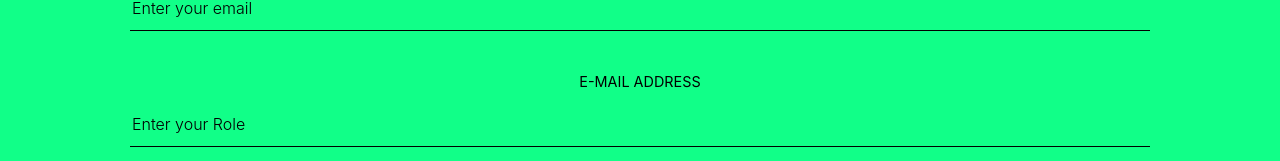
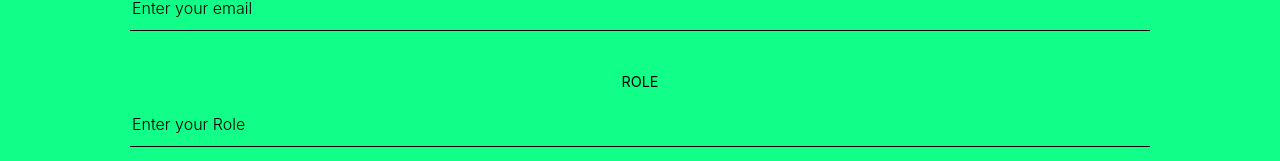
Before and after one commit to i-ll-serve-soup-july-2019/FrontEnd, a React (Create React App) app in the folder serve-soup/: page / in a window 1280 px wide. Shown: the part 558-719 px from the top of the page. Built offline with nearby package versions, Linux system fonts and the light colour scheme.

Commit message:
Fixed Router issue from merge

```diff
--- a/serve-soup/src/App.js
+++ b/serve-soup/src/App.js
@@ -1,6 +1,6 @@
 
 import React, { Component } from 'react';
-import { HashRouter as Router, Route, Link, NavLink } from 'react-router-dom';
+import { BrowserRouter as Router, Route, Link, NavLink } from 'react-router-dom';
 import SignUpForm from './pages/SignUpForm';
 import SignInForm from './pages/SignInForm';
 import HomePage from "./components/HomePage";
@@ -11,7 +11,7 @@ import './App.css';
 class App extends Component {
   render() {
     return (
-      <Router basename="/react-auth-ui/">
+      <Router>
         <div className="App">
           <div className="App__Aside"></div>
           <div className="App__Form">
--- a/serve-soup/src/index.js
+++ b/serve-soup/src/index.js
@@ -8,9 +8,7 @@ import { createStore, applyMiddleware } from 'redux';
 import { Provider } from 'react-redux';
 import rootReducer from './reducer';
 import 'bootstrap/dist/css/bootstrap.min.css';
-
-//Importing react router
-import { BrowserRouter as Router } from "react-router-dom";
+import {BrowserRouter as Router} from 'react-router-dom';
 
 const store = createStore(rootReducer, applyMiddleware(thunk, logger));
 
@@ -22,5 +20,3 @@ ReactDOM.render(
   </Provider>,
   document.getElementById("root")
 );
-
-ReactDOM.render(<App />, document.getElementById('root'));
--- a/serve-soup/src/pages/SignUpForm.js
+++ b/serve-soup/src/pages/SignUpForm.js
@@ -50,7 +50,7 @@ class SignUpForm extends Component {
                 <input type="email" id="email" className="FormField__Input" placeholder="Enter your email" name="email" value={this.state.email} onChange={this.handleChange} />
               </div>
               <div className="FormField">
-                <label className="FormField__Label" htmlFor="email">E-Mail Address</label>
+                <label className="FormField__Label" htmlFor="role">Role</label>
                 <input type="Role" id="Role" className="FormField__Input" placeholder="Enter your Role" name="Role" value={this.state.Role} onChange={this.handleChange} />
               </div>
 
```
Also changed, not shown: package.json (+6 -1 lines).
